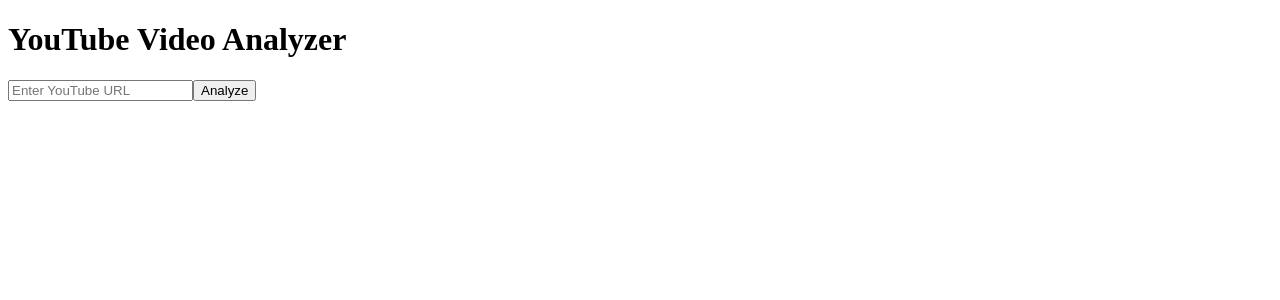
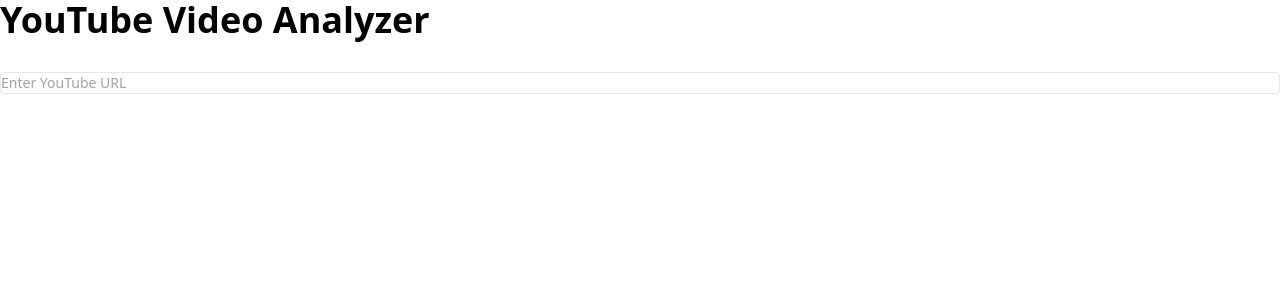
Before and after one commit to ww2766/youtube-cf, a Next.js app: page / in a window 1280 px wide. Shown: the top 300 px of the page. Built offline with nearby package versions, Linux system fonts and the light colour scheme.

Commit message:
Add files via upload

```diff
--- /dev/null
+++ b/app/globals.css
@@ -0,0 +1,3 @@
+@tailwind base;
+@tailwind components;
+@tailwind utilities;
--- /dev/null
+++ b/app/layout.tsx
@@ -0,0 +1,13 @@
+import './globals.css'
+
+export default function RootLayout({
+  children,
+}: {
+  children: React.ReactNode
+}) {
+  return (
+    <html lang="en">
+      <body>{children}</body>
+    </html>
+  )
+}
--- a/next.config.js
+++ b/next.config.js
@@ -11,9 +11,6 @@
   },
   typescript: {
     ignoreBuildErrors: true,
-  },
-  experimental: {
-    runtime: 'edge',
   }
 }
 
```
Also changed, not shown: 1 other file (tests, documents, lock files or other folders).
